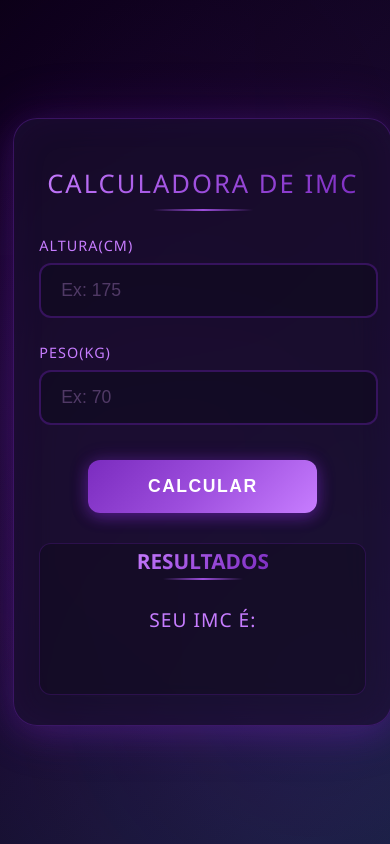
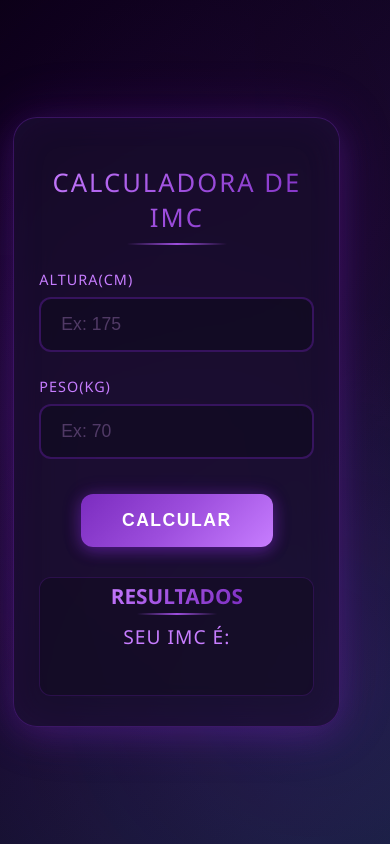
Before and after one commit to Kelvin-melo06/imc-calculator-react, a React (Vite) app: page / in a window 390 px wide. Built offline with nearby package versions, Linux system fonts and the light colour scheme.

Commit message:
feat: aplicando modificações mobile

```diff
--- a/src/Components/ImcForm.css
+++ b/src/Components/ImcForm.css
@@ -1,3 +1,7 @@
+*{
+    box-sizing: border-box;
+}
+
 body{
     margin: 0;
     font-family: 'Segoe UI', Tahoma, Geneva, Verdana, sans-serif;
@@ -8,7 +12,7 @@ body{
     align-items: center;
     background: linear-gradient(135deg, #0a0015 0%, #1a0a2e 50%, #16213e 100%);
     position: relative;
-    overflow: hidden;
+    overflow-x: hidden;
     z-index: 0;
 }
 
@@ -97,7 +101,7 @@ label{
 }
 
 input{
-    width: 90%;
+    width: 100%;
     padding: 15px 20px;
     background: rgba(16, 10, 30, 0.6);
     border: 2px solid rgba(138, 43, 226, 0.3);
@@ -122,7 +126,7 @@ input:focus{
 }
 
 input:hover{
-    width: 100%;
+    transform: scale(1.02);
     padding: 16px;
     margin-top: 10px;
     background: linear-gradient(135deg,#7b2cbf 0%, #9d4edd 50%, #c77dff 100%);
```
